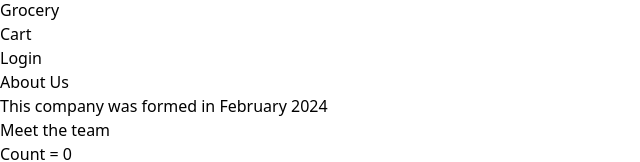
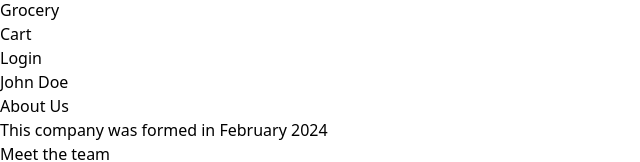
Before and after one commit to waditya/namaste-react, a React (Vite) app: page /about in a window 1280 px wide. Shown: the part 398-560 px from the top of the page, without its empty margins (0-640 px from the left). Built offline with nearby package versions, Linux system fonts and the light colour scheme; no server answers.

Commit message:
Add code for UserContext

```diff
--- a/src/App.js
+++ b/src/App.js
@@ -1,4 +1,4 @@
-import React, { lazy, Suspense } from "react"; // Import React from the react package in the node_modules
+import React, { lazy, Suspense, useEffect, useState } from "react"; // Import React from the react package in the node_modules
 import ReactDOM from "react-dom/client";
 import { createBrowserRouter, RouterProvider, Outlet } from "react-router-dom";
 
@@ -11,18 +11,40 @@ import Contact from "./components/Contact.js";
 import RestaurantMenu from "./components/RestaurantMenu.js";
 // import Grocery from "./components/Grocery.js";
 
+import UserContext from "./utils/UserContext.js";
+
 // AppLayout component is function which returns JSX code (which is a <div>)
 
 // Import Grocery as a lazy loading.
 const Grocery = lazy( () => import ("./components/Grocery.js"));
 const About = lazy( () => import ("./components/About.js"));
 
+
+
 const AppLayout = () => {
+
+    const [userName, setUserName] = useState();
+
+    // Authentication Code
+
+    useEffect( () => {
+        // Make an API call to the authenticator service. Send it username and password
+
+        const data = {
+            name : "John Doe",
+        };
+
+        setUserName(data.name);
+    }, [])
+
     return (
-        <div className="app">
-            <Header/>
-            <Outlet/>
-        </div>
+        <UserContext.Provider value = {{ loggedInUser : userName}}>
+            <div className="app">
+                    <Header/>
+                    <Outlet/>
+            </div>
+            </UserContext.Provider>
+
     )
 }
 // createBrowserRouter creates routing configuration.Configuration is information that will tell browser router when you click on a certain path
--- a/src/components/About.js
+++ b/src/components/About.js
@@ -1,7 +1,12 @@
 import User from "./User";
 import UserClass from "./UserClass";
+import { useContext } from "react";
+import UserContext from "../utils/UserContext";
 
 const About = () => {
+
+    const { loggedInUser } = useContext(UserContext);
+
     return (
         <div>
             <h1>About Us</h1>
@@ -12,7 +17,7 @@ const About = () => {
                 <UserClass name = {"Aditya D W (Class)"} location = {"USA"} contact = {"email@gmail.com"}/>
                 <UserClass name = {"Dhananjay A W (Class)"} location = {"India"} contact = {"email2@gmail.com"}/>
             </div>
-
+            <h3>Hey {loggedInUser} ..! welcome to the team 😊</h3>
         </div>
     )
 }
--- a/src/components/Header.js
+++ b/src/components/Header.js
@@ -1,7 +1,9 @@
 import { LOGO_URL } from "../utils/constants";
 import React, { useState, useEffect } from "react";
+import { useContext } from "react";
 import  { Link } from "react-router-dom";
 import useOnlineStatus from "../utils/useOnlineStatus";
+import UserContext from "../utils/UserContext";
 
 const Header = () => {
 
@@ -9,6 +11,10 @@ const Header = () => {
     console.log("Header Rendered");
 
     const onlineStatus = useOnlineStatus();
+
+    const { loggedInUser} = useContext(UserContext);
+    console.log(loggedInUser);
+
 
     useEffect(() => {
         console.log("useEffect hook called");
@@ -51,6 +57,7 @@ const Header = () => {
                     >
                         {btnName}
                     </button>
+                    <li className="px-4 font-medium">{loggedInUser}</li>
                 </ul>
             </div>
         </div>
--- a/src/components/UserClass.js
+++ b/src/components/UserClass.js
@@ -24,7 +24,7 @@ class UserClass extends React.Component {
         const data = await fetch("https://api.github.com/users/waditya");
         const json = await data.json(); // Add await because we are making a promise
 
-        console.log(json);
+        // console.log(json);
 
         this.setState({
             userInfo: json,
--- /dev/null
+++ b/src/utils/UserContext.js
@@ -0,0 +1,7 @@
+import { createContext } from "react";
+
+const UserContext = createContext( {
+    loggedInUser: "Default User"
+});
+
+export default UserContext;
```
Also changed, not shown: Notes/Episode-11-Data-is-the-new-oil.md (+9 -0 lines).
